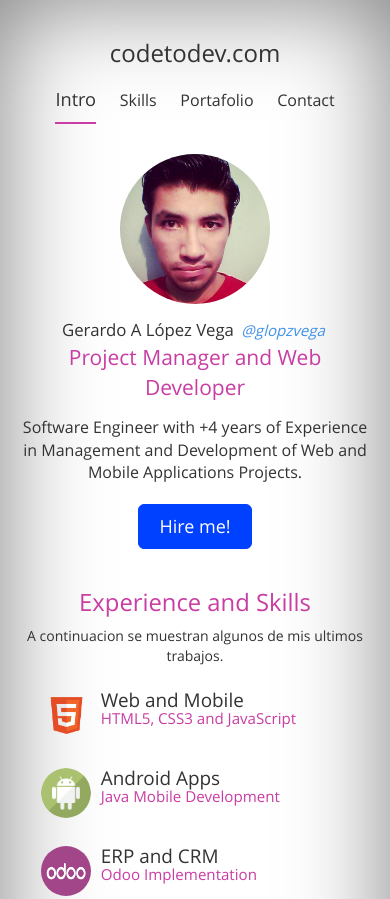
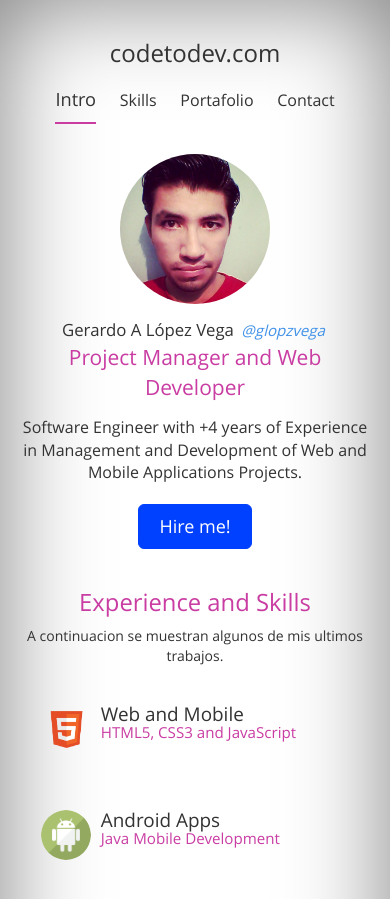
Before and after one commit to glopzvega/glopzvega.github.io, a plain HTML site: page index.html in a window 390 px wide. Shown: the top 899 px of the page. Drawn offline with nearby package versions, Linux system fonts and the light colour scheme.

Commit message:
Heigh of Experience to 340px when max-width = 768px

```diff
--- a/css/custom.css
+++ b/css/custom.css
@@ -293,9 +293,12 @@ li > a:hover
 	div.experience .exp
 	{
 		width: 45%;
-		height: 285px;
+		height: 340px;
 		overflow: auto;
 		overflow-y: hidden;
+		padding-top: 1em;
+		padding-bottom: 1em;
+
 	}
 
 }
```
